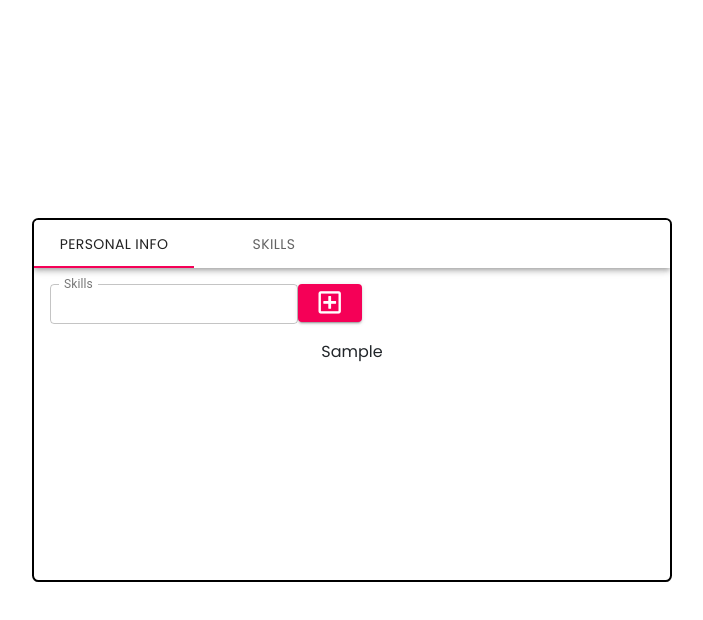
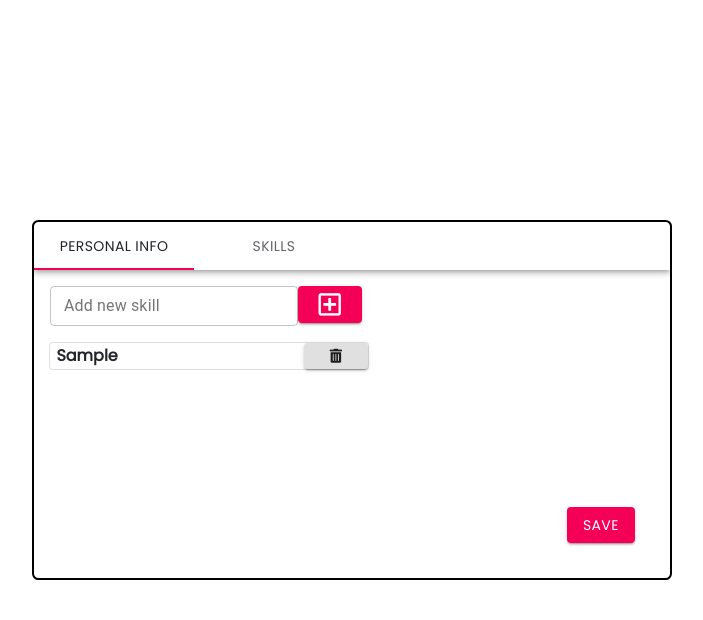
Before and after one commit to tompol1123581321/WMW_HomeWork, a React (Create React App) app: page /skills in a window 1280 px wide. Both pictures are taken after typing "Sample" into the empty fields and a click on the button 618 px from the left and 302 px from the top of the page. Shown: the top 620 px of the page, without its empty margins (288-991 px from the left). Built offline with nearby package versions, Linux system fonts and the light colour scheme.

Commit message:
almost finished - ready for polishing and change in skillspage

```diff
--- a/package.json
+++ b/package.json
@@ -16,6 +16,8 @@
     "react-router-dom": "^5.2.0",
     "react-scripts": "4.0.3",
     "redux": "^4.0.5",
+    "redux-devtools-extension": "^2.13.9",
+    "redux-thunk": "^2.3.0",
     "sass": "^1.32.8",
     "web-vitals": "^1.1.0"
   },
--- a/src/components/mainScreens/personalInfoPage.js
+++ b/src/components/mainScreens/personalInfoPage.js
@@ -1,10 +1,30 @@
 import { Button } from "@material-ui/core"
 import { motion } from "framer-motion"
-import React from "react"
+import React, { useState } from "react"
 import { Col, Container, Form, Row } from "react-bootstrap"
+import { useSelector } from "react-redux"
 import { pageTransitionPerson } from "../../transitions"
 
 const PersonalInfoPage = () => {
+	const ocupations = useSelector(
+		(state) => state.ocupations
+	)
+
+	const [name, setName] = useState("")
+	const [surname, setSurname] = useState("")
+	const [ocupation, setOcupation] = useState(
+		ocupations[0].name
+	)
+
+	const nameChangeHandler = (e) => {
+		setName(e.target.value)
+	}
+	const surnameChangeHandler = (e) => {
+		setSurname(e.target.value)
+	}
+	const ocupationChangeHandler = (e) => {
+		setOcupation(e.target.value)
+	}
 	return (
 		<motion.div
 			className="page-container"
@@ -13,7 +33,19 @@ const PersonalInfoPage = () => {
 			initial="hidden"
 			animate="show"
 		>
-			<Form autoComplete="off">
+			<Form
+				onSubmit={(e) => {
+					e.preventDefault()
+					console.log([
+						{
+							firstName: name,
+							lastName: surname,
+							ocupation: ocupation,
+						},
+					])
+				}}
+				autoComplete="off"
+			>
 				<Container>
 					<Row style={{ paddingTop: "5%" }}>
 						<Col sm={6}>
@@ -29,9 +61,12 @@ const PersonalInfoPage = () => {
 							>
 								<Form.Label>Name</Form.Label>
 								<Form.Control
+									value={name}
+									onChange={nameChangeHandler}
 									type="name"
 									placeholder="Enter your name"
 									style={{ maxWidth: "15rem" }}
+									required={true}
 								/>
 							</Form.Group>
 							<Form.Group
@@ -45,9 +80,12 @@ const PersonalInfoPage = () => {
 							>
 								<Form.Label>Surname</Form.Label>
 								<Form.Control
+									value={surname}
+									onChange={surnameChangeHandler}
 									style={{ maxWidth: "15rem" }}
 									type="name"
 									placeholder="Enter your surname"
+									required={true}
 								/>
 							</Form.Group>
 						</Col>
@@ -64,14 +102,16 @@ const PersonalInfoPage = () => {
 							>
 								<Form.Label>Occupation</Form.Label>
 								<Form.Control
+									onChange={ocupationChangeHandler}
 									as="select"
 									style={{ maxWidth: "15rem" }}
+									required={true}
 								>
-									<option>1</option>
-									<option>2</option>
-									<option>3</option>
-									<option>4</option>
-									<option>5</option>
+									{ocupations.map((o) => (
+										<option value={o.name} key={o.name + 1}>
+											{o.code}
+										</option>
+									))}
 								</Form.Control>
 							</Form.Group>
 						</Col>
@@ -79,7 +119,11 @@ const PersonalInfoPage = () => {
 				</Container>
 				<Row>
 					<Col className="buttonContainer">
-						<Button variant="contained" color="secondary">
+						<Button
+							type="submit"
+							variant="contained"
+							color="secondary"
+						>
 							SAVE
 						</Button>
 					</Col>
--- a/src/components/mainScreens/skillsPage.js
+++ b/src/components/mainScreens/skillsPage.js
@@ -1,18 +1,25 @@
 import { Button, TextField } from "@material-ui/core"
 import { motion } from "framer-motion"
 import React, { useState } from "react"
-import { Col, Container, Form, Row } from "react-bootstrap"
+import {
+	Col,
+	Container,
+	Form,
+	ListGroup,
+	Row,
+} from "react-bootstrap"
 import { pageTransitionSkills } from "../../transitions"
 import "../../style/style.scss"
+import SkillCard from "../partsOfScreen/skillCard"
 
 const SkillsPage = () => {
-	const [skill, setSkill] = useState()
+	const [skill, setSkill] = useState({})
 	const [skills, setSkills] = useState([])
 
 	const submitHandler = (e) => {
 		e.preventDefault()
 		setSkills([...skills, skill])
-		setSkill("")
+		setSkill({})
 	}
 	return (
 		<motion.div
@@ -29,13 +36,16 @@ const SkillsPage = () => {
 						style={{ margin: "1rem" }}
 					>
 						<TextField
-							label="Skills"
+							label="Add new skill"
 							variant="outlined"
 							color="primary"
 							size="small"
-							value={skill}
+							value={skill.text ? skill.text : ""}
 							onChange={(e) => {
-								setSkill(e.target.value)
+								setSkill({
+									text: e.target.value,
+									id: Math.random() * 5000,
+								})
 							}}
 						/>
 						<Button
@@ -44,15 +54,34 @@ const SkillsPage = () => {
 							variant="contained"
 							color="secondary"
 						>
-							<i class="far fa-plus-square"></i>
+							<i className="far fa-plus-square"></i>
 						</Button>
 					</Form>
 				</Row>
-
-				<Row style={{ minHeight: "15rem" }}>
-					<Col>{skills}</Col>
-				</Row>
+				<div style={{ minHeight: "8.1rem" }}>
+					{skills.map((s) => (
+						<ListGroup
+							key={s + Math.random()}
+							style={{
+								maxWidth: "20rem",
+							}}
+						>
+							<SkillCard
+								s={s}
+								skills={skills}
+								setSkills={setSkills}
+							/>
+						</ListGroup>
+					))}
+				</div>
 			</Container>
+			<Row>
+				<Col className="buttonContainer">
+					<Button variant="contained" color="secondary">
+						SAVE
+					</Button>
+				</Col>
+			</Row>
 		</motion.div>
 	)
 }
--- a/src/components/partsOfScreen/header.js
+++ b/src/components/partsOfScreen/header.js
@@ -3,6 +3,7 @@ import AppBar from "@material-ui/core/AppBar"
 import Tabs from "@material-ui/core/Tabs"
 import Tab from "@material-ui/core/Tab"
 import { Link } from "react-router-dom"
+import "../../style/header.scss"
 
 const Header = () => {
 	const [value, setValue] = useState(0)
@@ -13,14 +14,16 @@ const Header = () => {
 
 	return (
 		<div>
-			<AppBar position="static" color="white">
+			<AppBar position="static" color="transparent">
 				<Tabs value={value} onChange={handleChange}>
 					<Tab
+						className="tab"
 						label="PERSONAL INFO"
 						component={Link}
 						to="/"
 					/>
 					<Tab
+						className="tab"
 						label="SKILLS"
 						component={Link}
 						to="/skills"
--- /dev/null
+++ b/src/components/partsOfScreen/skillCard.js
@@ -0,0 +1,31 @@
+import { Button } from "@material-ui/core"
+import React from "react"
+import { ListGroupItem } from "react-bootstrap"
+
+const SkillCard = ({ s, skills, setSkills }) => {
+	const deleteSkill = () => {
+		const newSkills = skills.filter(
+			(skill) => skill.id !== s.id
+		)
+		setSkills(newSkills)
+	}
+	return (
+		<ListGroupItem
+			style={{
+				maxHeight: "2rem",
+				minWidth: "18rem",
+				display: "flex",
+				justifyContent: "space-between",
+				alignItems: "center",
+				padding: "0",
+			}}
+		>
+			<b style={{ paddingLeft: "0.4rem" }}>{s.text}</b>
+			<Button onClick={deleteSkill} variant="contained">
+				<i className="fas fa-trash-alt"></i>
+			</Button>
+		</ListGroupItem>
+	)
+}
+
+export default SkillCard
--- a/src/index.js
+++ b/src/index.js
@@ -3,10 +3,14 @@ import ReactDOM from "react-dom"
 import App from "./App"
 import reportWebVitals from "./reportWebVitals"
 import { BrowserRouter as Router } from "react-router-dom"
+import { Provider } from "react-redux"
+import store from "./store"
 
 ReactDOM.render(
 	<Router>
-		<App />
+		<Provider store={store}>
+			<App />
+		</Provider>
 	</Router>,
 	document.getElementById("root")
 )
--- /dev/null
+++ b/src/ocupations.js
@@ -0,0 +1,18 @@
+export const ocupations = [
+	{
+		code: "PRESIDENT",
+		name: "President",
+	},
+	{
+		code: "PHILANTROPIST",
+		name: "Bill Gates",
+	},
+	{
+		code: "ASTRONAUT",
+		name: "Astronaut",
+	},
+	{
+		code: "JOCKEY",
+		name: "Jockey",
+	},
+]
--- /dev/null
+++ b/src/reducers/ocupationsReducer.js
@@ -0,0 +1,9 @@
+export const ocupationReducer = (
+	state = { ocupations: [] },
+	action
+) => {
+	switch (action) {
+		default:
+			return state
+	}
+}
--- /dev/null
+++ b/src/store.js
@@ -0,0 +1,17 @@
+import { createStore, applyMiddleware } from "redux"
+import { composeWithDevTools } from "redux-devtools-extension"
+import thunk from "redux-thunk"
+import { ocupationReducer } from "./reducers/ocupationsReducer"
+import { ocupations } from "./ocupations"
+
+const initialState = {
+	ocupations: ocupations,
+}
+const middleware = [thunk]
+const store = createStore(
+	ocupationReducer,
+	initialState,
+	composeWithDevTools(applyMiddleware(...middleware))
+)
+
+export default store
--- a/src/style/header.scss
+++ b/src/style/header.scss
@@ -4,9 +4,8 @@
 	background-color: white;
 	color: rgb(73, 73, 73);
 }
-Link:hover {
+
+.tab:hover {
 	text-decoration: none;
+	color: black;
 }
-a:hover {
-	text-decoration: none;
-}
--- a/src/style/style.scss
+++ b/src/style/style.scss
@@ -5,6 +5,7 @@
 	padding: 0;
 	font-family: "Poppins", sans-serif;
 }
+
 .wholePage {
 	min-height: 100vh;
 	display: flex;
```
Also changed, not shown: 1 other file (tests, documents, lock files or other folders).
